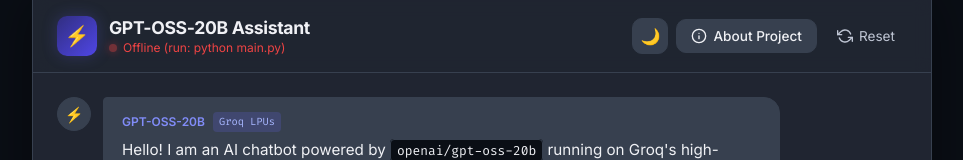
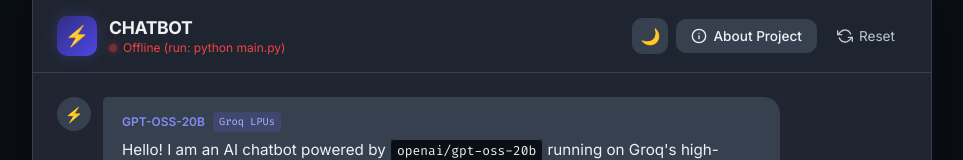
Before and after one commit to aadinathr001/Simple-Chatbot, a website: page public/index.html in a window 1280 px wide. Shown: the top 160 px of the page, without its empty margins (158-1121 px from the left). Drawn offline with Linux system fonts and the light colour scheme; no server answers.

Commit message:
changes to readme and index.html

```diff
--- a/public/index.html
+++ b/public/index.html
@@ -19,7 +19,7 @@
       <div class="brand">
         <div class="logo-icon">&#x26A1;</div>
         <div class="brand-text">
-          <h1>GPT-OSS-20B Assistant</h1>
+          <h1>CHATBOT</h1>
           <div class="status-indicator">
             <span class="status-dot"></span>
             <span class="status-text" id="statusText">Groq Cloud &bull; Ready</span>
```
Also changed, not shown: README.md.
